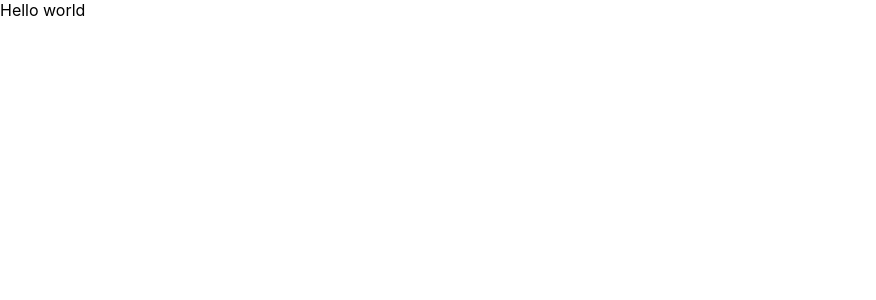
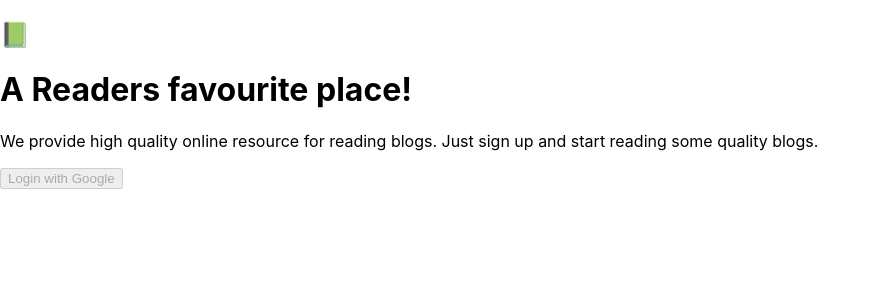
Before and after one commit to MuhammadTalha123/blogmania, a React (Create React App) app: page / in a window 1280 px wide. Shown: the top 300 px of the page, without its empty margins (0-876 px from the left). Built offline with nearby package versions, Linux system fonts and the light colour scheme.

Commit message:
adding login with google

```diff
--- a/src/App.js
+++ b/src/App.js
@@ -1,10 +1,11 @@
 import React from 'react';
 import './App.css';
+import Homepage from './Components/Homepage';
 
 function App() {
   return (
     <div className="app">
-      Hello world
+      <Homepage />
     </div>
   );
 }
--- /dev/null
+++ b/src/Components/Homepage.js
@@ -0,0 +1,56 @@
+import React from "react";
+import GoogleLogin from "react-google-login";
+import { useDispatch, useSelector } from "react-redux";
+import {
+  selectSignedIn,
+  setSignedIn,
+  setUserData,
+} from "../features/userSlice";
+
+// import "../styling/home.css";
+
+const Homepage = () => {
+  const isSignedIn = useSelector(selectSignedIn);
+
+//   const dispatch = useDispatch();
+  const login = (response) => {
+    console.log(response);
+    // dispatch(setSignedIn(true));
+    // dispatch(setUserData(response.profileObj));
+  };
+
+  return (
+    <div className="home__page" style={{ display: isSignedIn ? "none" : "" }}>
+      {!isSignedIn ? (
+        <div className="login__message">
+          <h2>📗</h2>
+          <h1>A Readers favourite place!</h1>
+          <p>
+            We provide high quality online resource for reading blogs. Just sign
+            up and start reading some quality blogs.
+          </p>
+          <GoogleLogin
+            clientId="350524725367-9nk2rvr0moqbehputpu6as9h423455ej.apps.googleusercontent.com"
+            render={(renderProps) => (
+              <button
+                onClick={renderProps.onClick}
+                disabled={renderProps.disabled}
+                className="login__button"
+              >
+                Login with Google
+              </button>
+            )}
+            onSuccess={login}
+            onFailure={login}
+            isSignedIn={true}
+            cookiePolicy={"single_host_origin"}
+          />
+        </div>
+      ) : (
+        ""
+      )}
+    </div>
+  );
+};
+
+export default Homepage;
```
